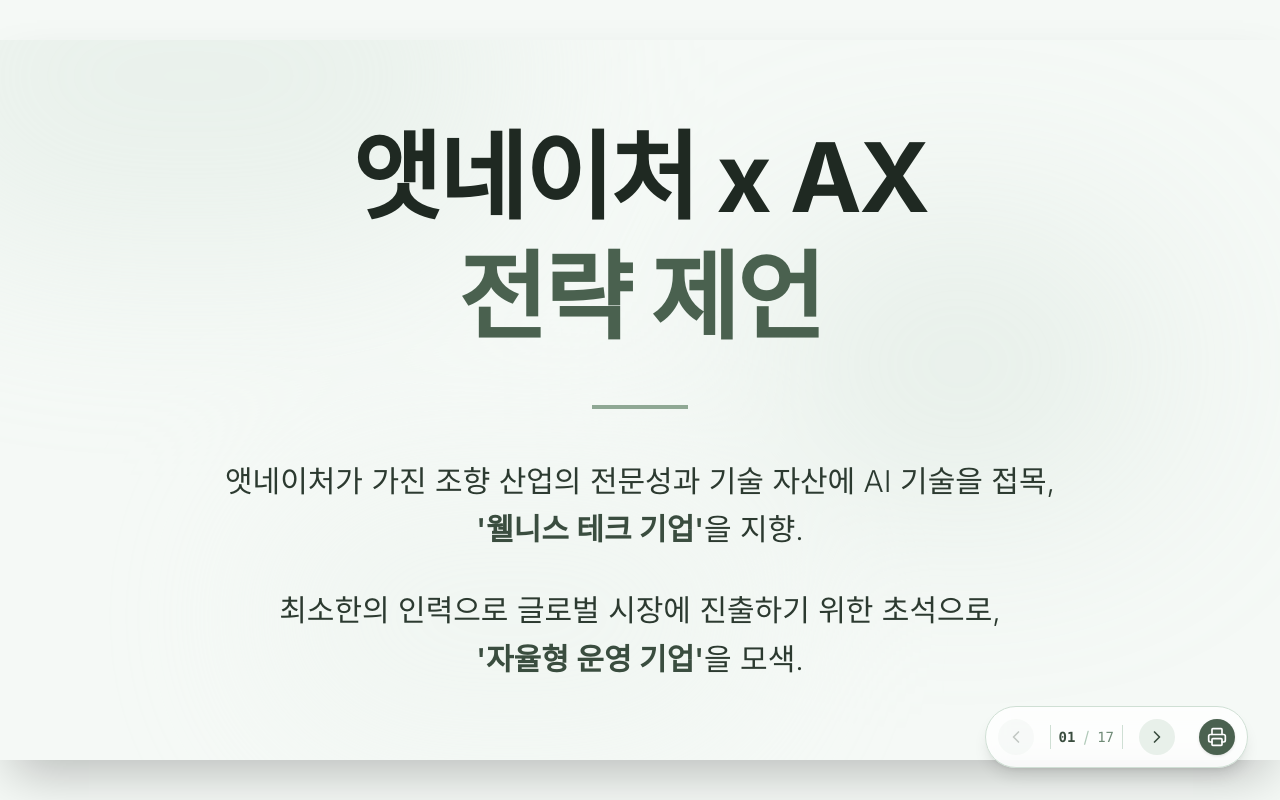
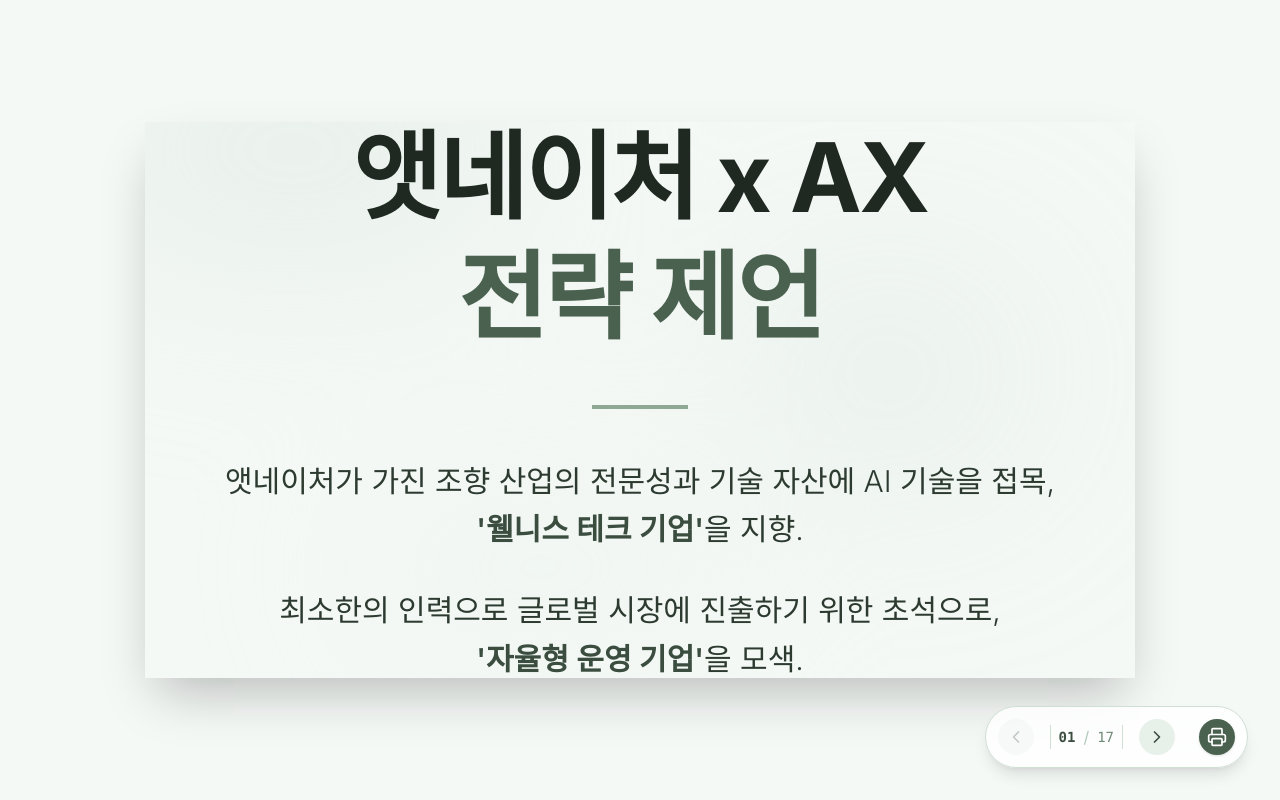
Before and after one commit to tomwaits76/atnature-AX-proposal, a Next.js app: page / in a window 1280 px wide. Built offline with nearby package versions, Linux system fonts and the light colour scheme.

Commit message:
fix: constrain 16:9 aspect ratio in both directions

```diff
--- a/src/components/SlideDeck.tsx
+++ b/src/components/SlideDeck.tsx
@@ -133,7 +133,7 @@
                             animate={{ opacity: 1, y: 0 }}
                             exit={{ opacity: 0, y: -20 }}
                             transition={{ duration: 0.5, ease: "easeInOut" }}
-                            className="w-full h-auto aspect-[16/9] max-h-[100vh] relative bg-white shadow-2xl overflow-hidden"
+                            className="aspect-[16/9] max-w-full max-h-full relative bg-white shadow-2xl overflow-hidden"
                         >
                             {renderSlide(currentSlide)}
                         </motion.div>
```
